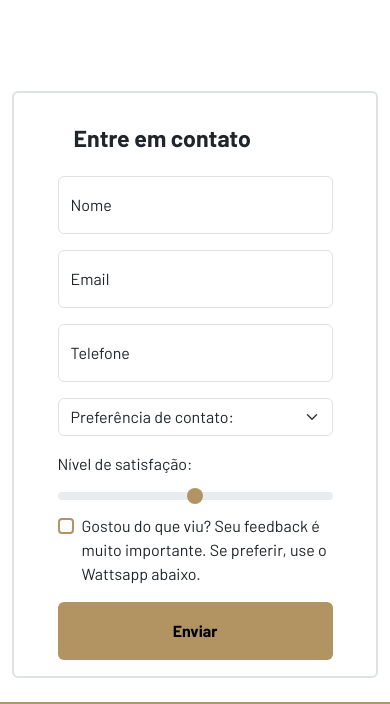
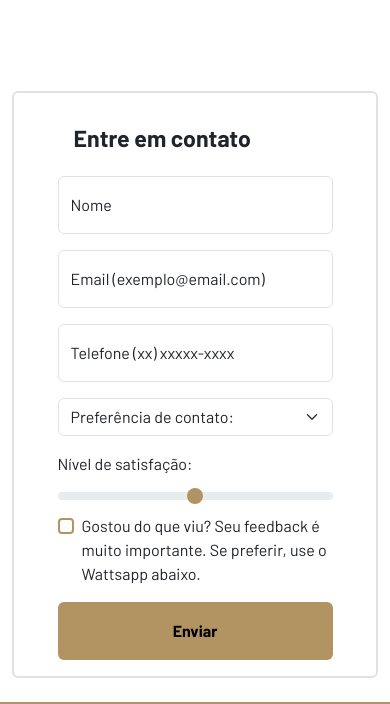
Before and after one commit to FelipeSouzaG/sobre, a plain HTML site: page index.html in a window 390 px wide. Shown: the part 3165-3869 px from the top of the page. Drawn offline with nearby package versions, Linux system fonts and the light colour scheme.

Commit message:
Update index.html
Add formato nos campos mail e phone do formulário

```diff
--- a/index.html
+++ b/index.html
@@ -218,11 +218,11 @@
                 </div>
                 <div class="form-floating mb-3">
                   <input type="mail" class="form-control" id="mail" placeholder="exemplo@email.com">
-                  <label for="mail">Email</label>
+                  <label for="mail">Email (exemplo@email.com)</label>
                 </div>
                 <div class="form-floating mb-3">
-                  <input type="number" class="form-control" id="phone" placeholder="Telefone">
-                  <label for="phone">Telefone</label>
+                  <input type="tel" class="form-control" id="phone" maxlength="15" placeholder="Telefone">
+                  <label for="phone">Telefone (xx) xxxxx-xxxx</label>
                 </div>
                 <select class="form-select mb-3" id="contact" aria-label="Default select example">
                   <option selected>Preferência de contato:</option>
```
